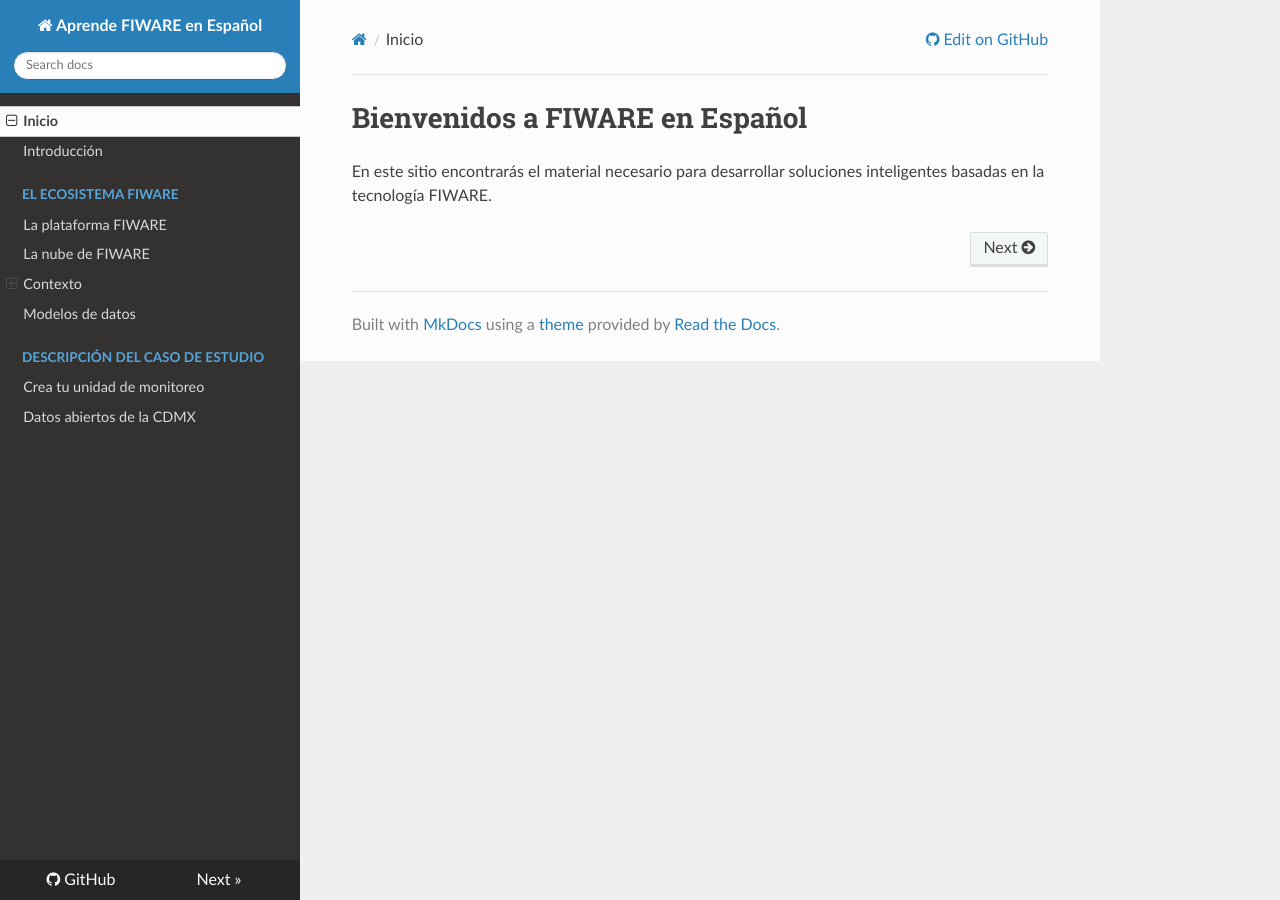
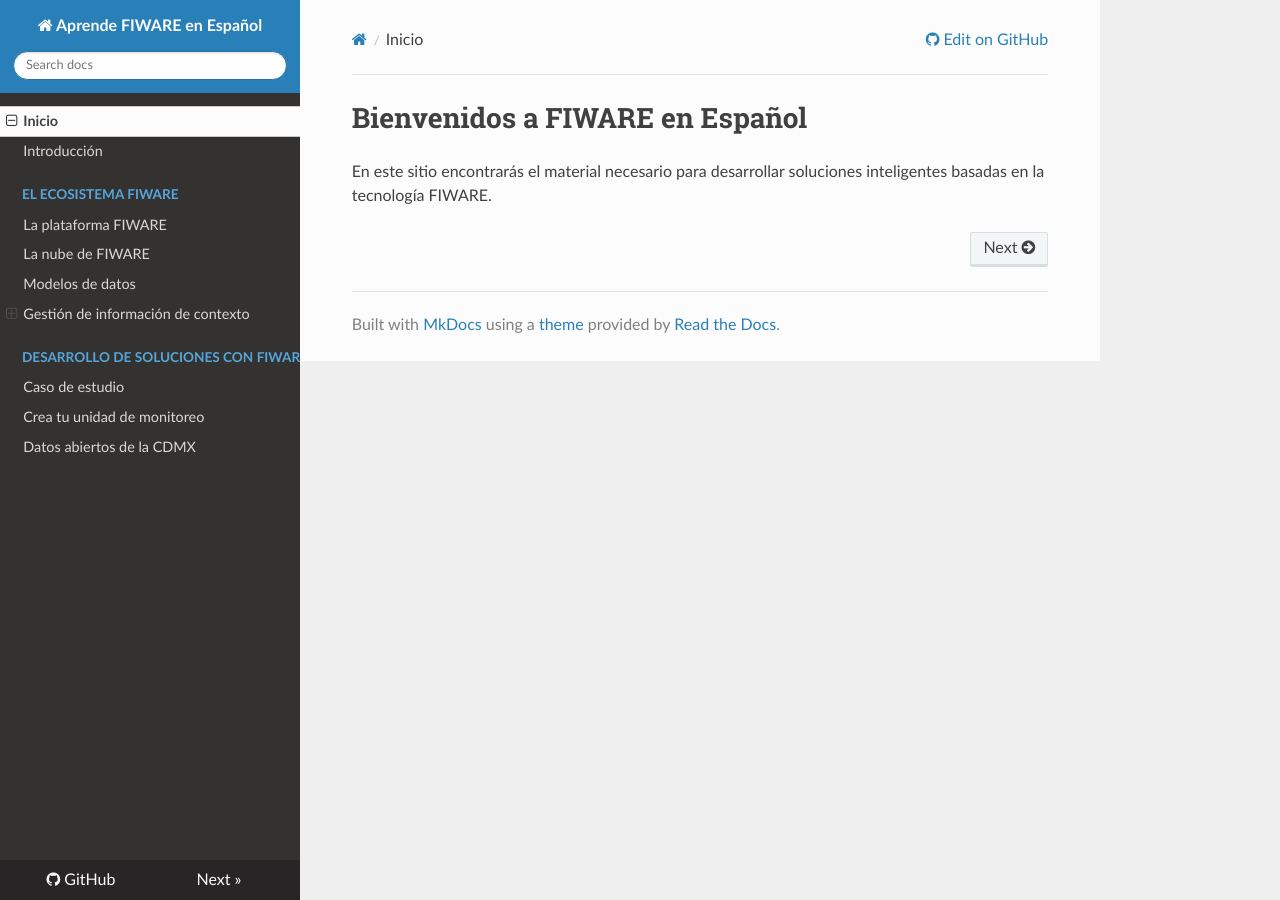
Before and after one commit to smartsdkInfotec/FIWARE_Training, an MkDocs documentation site: the page built from docs/index.md, in a window 1280 px wide. Built offline with MkDocs 1.6.1, drawn with Linux system fonts in a browser that asks for light colours; nearby versions of some CDN libraries; comment, search, counter and statistics services are not loaded; old or Windows-style settings are respelled for this version of MkDocs.

Commit message:
Update mkdocs.yml

```diff
--- a/mkdocs.yml
+++ b/mkdocs.yml
@@ -8,14 +8,15 @@
     - Inicio: 'index.md'
     - Introducción: 'introduction.md'
     - El ecosistema FIWARE:
-        - 'La plataforma FIWARE': 'ecosistemaFIWARE/FIWAREPlatform.md'
+        - 'La plataforma FIWARE': 'ecosistemaFIWARE/plataformaFIWARE.md'
         - 'La nube de FIWARE': 'ecosistemaFIWARE/FIWARELab.md'
-        - Contexto:
+        - 'Modelos de datos': 'ecosistemaFIWARE/datamodels.md'
+        - Gestión de información de contexto:
             - 'Orion Context Broker': 'ecosistemaFIWARE/ocb.md'
             - 'Modelo NGSI': 'ecosistemaFIWARE/ngsi.md'
             - 'Operaciones en OCB': 'ecosistemaFIWARE/operations.md'
-        - 'Modelos de datos': 'ecosistemaFIWARE/datamodels.md'
-    - Descripción del caso de estudio:
+    - Desarrollo de soluciones con FIWARE:
+        - 'Caso de estudio': 'casodeestudio/descripcion.md'
         - 'Crea tu unidad de monitoreo': 'sensores/cloudino.md'
         - 'Datos abiertos de la CDMX': 'datosabiertos/airecdmx.md'
        #- 'Additional Documentation': 'references.md'
```
